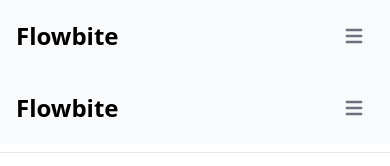
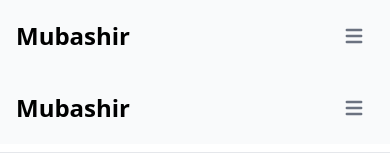
Before and after one commit to Mubashir34827/MK-Portofolio, a Next.js app: page /Reuse/responsive_navbar in a window 390 px wide. Shown: the top 166 px of the page. Built offline with nearby package versions, Linux system fonts and the light colour scheme.

Commit message:
Update responsive_navbar.jsx

```diff
--- a/src/pages/Reuse/responsive_navbar.jsx
+++ b/src/pages/Reuse/responsive_navbar.jsx
@@ -19,7 +19,7 @@
         <Link href="/">
           <span className="flex items-center">
             <span className="self-center text-2xl font-semibold whitespace-nowrap dark:text-white">
-              Flowbite
+              Mubashir
             </span>
           </span>
         </Link>
```
